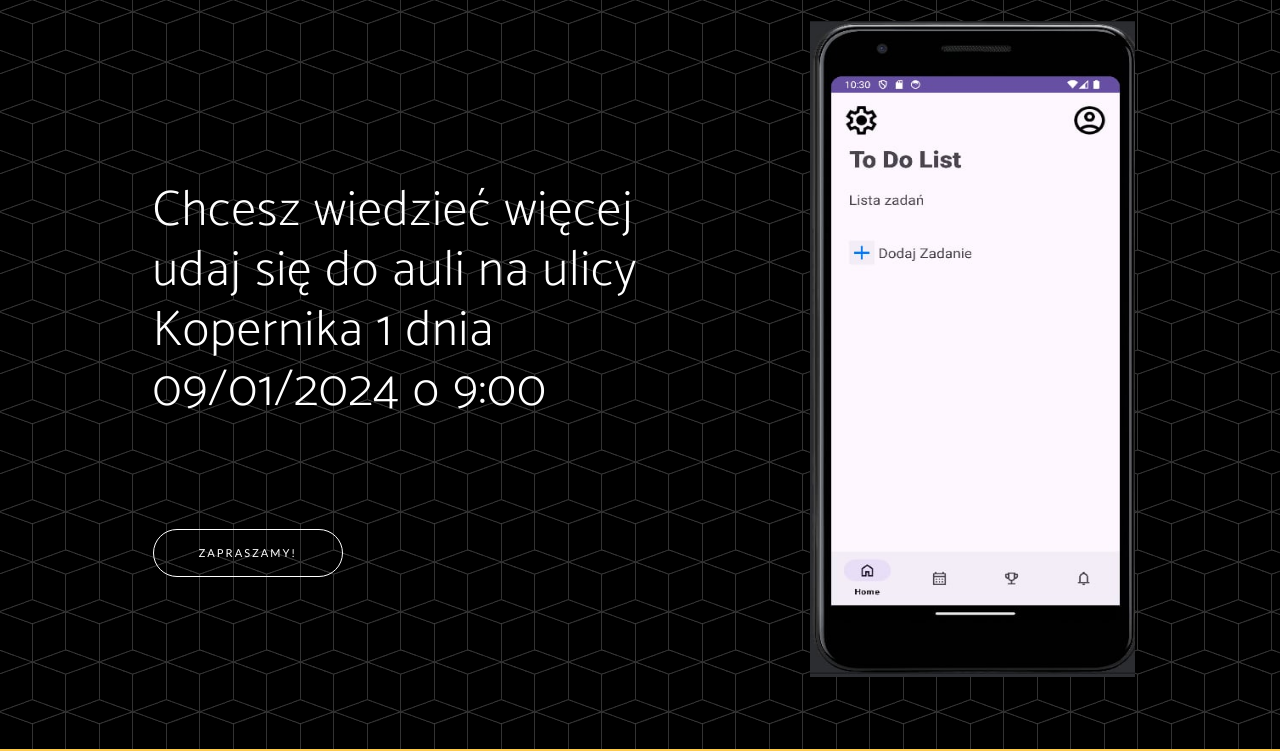
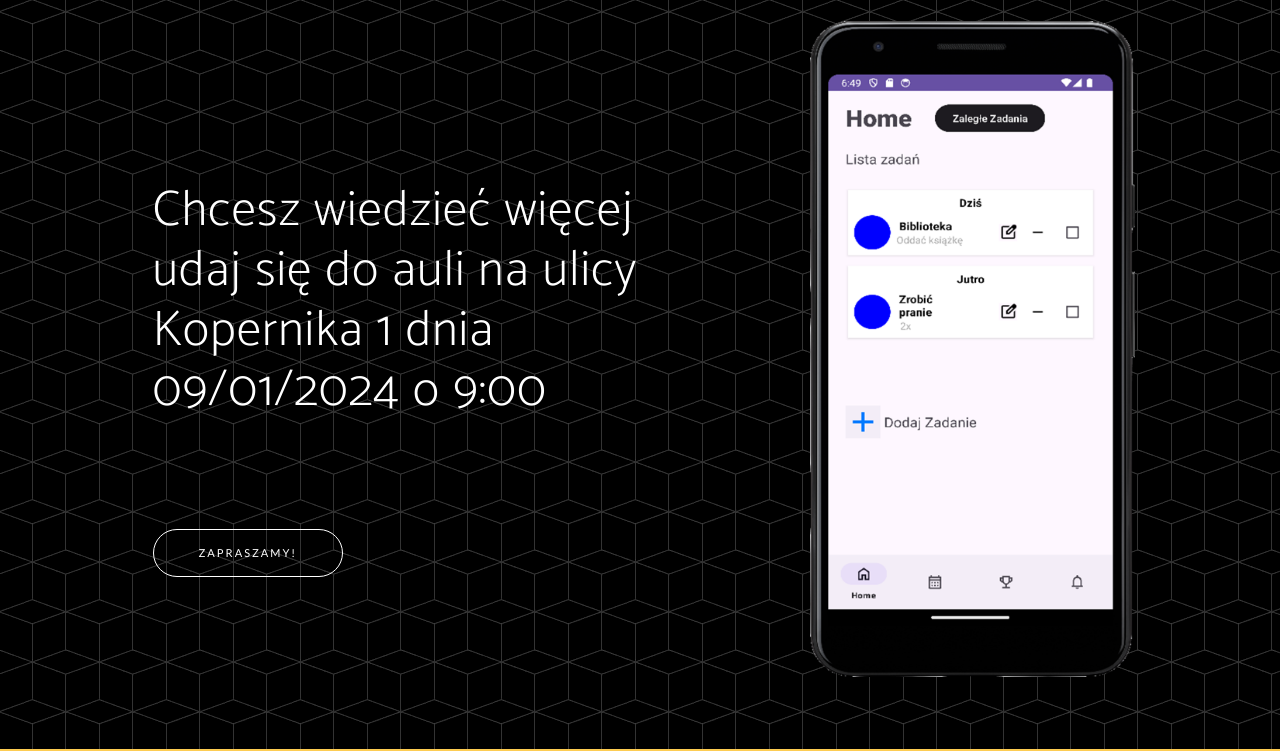
Before and after one commit to AgataAnderson/ZPI-Przypominajka, a plain HTML site: page index.html in a window 1280 px wide. Shown: the part 51-802 px from the top of the page. Drawn offline with Linux system fonts and the light colour scheme; a web font is replaced by a local one.

Commit message:
Update index.html

```diff
--- a/index.html
+++ b/index.html
@@ -39,7 +39,7 @@
                 <div class="col-lg-5 my-auto">
                     <div class="device-container">
                         <div class="device-mockup iphone6_plus portrait">
-                            <div class="device" style="background-image:url('assets/img/iphone_6_plus_white_port.png');">
+                            <div class="device" style="background-image:url('assets/img/obraz_2025-01-08_081003866.png');">
                                <div class="button"></div>
                             </div>
                         </div>
```
